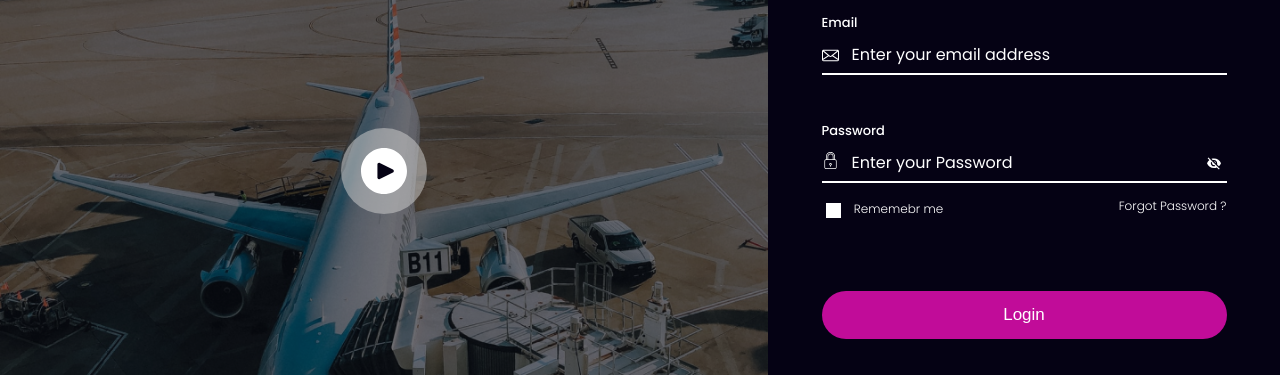
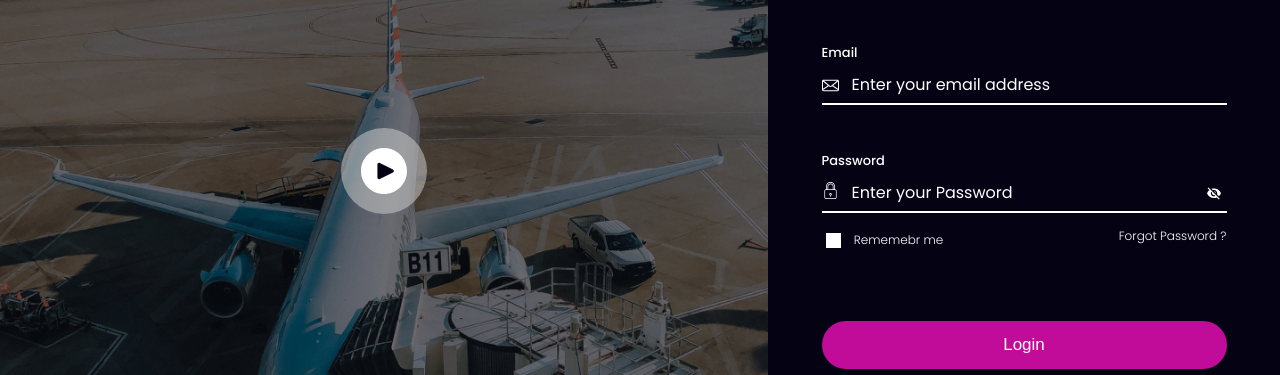
Before and after one commit to stepan323446/airoplanes, a plain HTML site: page index.html in a window 1280 px wide. Shown: the part 229-604 px from the top of the page. Drawn offline with Linux system fonts and the light colour scheme.

Commit message:
Update style.css

```diff
--- a/css/style.css
+++ b/css/style.css
@@ -16,6 +16,8 @@ body
     font-family: 'Poppins', sans-serif;
     color: #fff;
 }
+
+
 body > header
 {
     position: absolute;
@@ -104,15 +106,23 @@ a:hover
 .info
 {
     width: 40%;
-    display: flex;
     overflow: auto;
+}
+.info::-webkit-scrollbar {
+    width: 10px;
+    background-color: transparent;
+}
+.info::-webkit-scrollbar-thumb {
+    background-color: var(--standart-color);
+    outline: 0;
 }
 .info-form
 {
     width: 100%;
     max-width: 435px;
-    padding: 10px 15px;
-    margin: auto;
+    padding: 0 15px 25px 15px;
+    margin: 0 auto;
+    margin-top: 132px;
 }
 .info-form h1
 {
```
